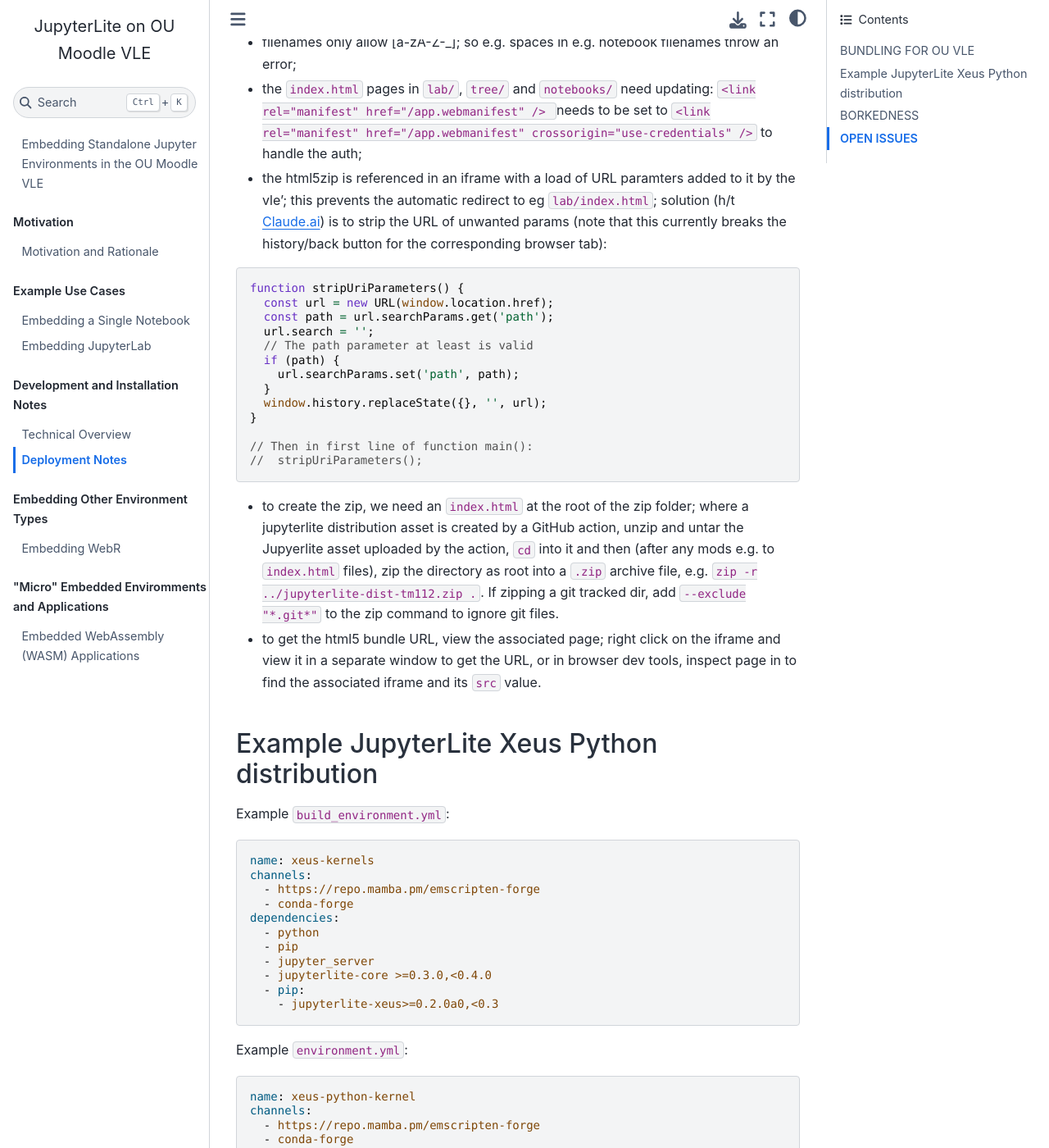
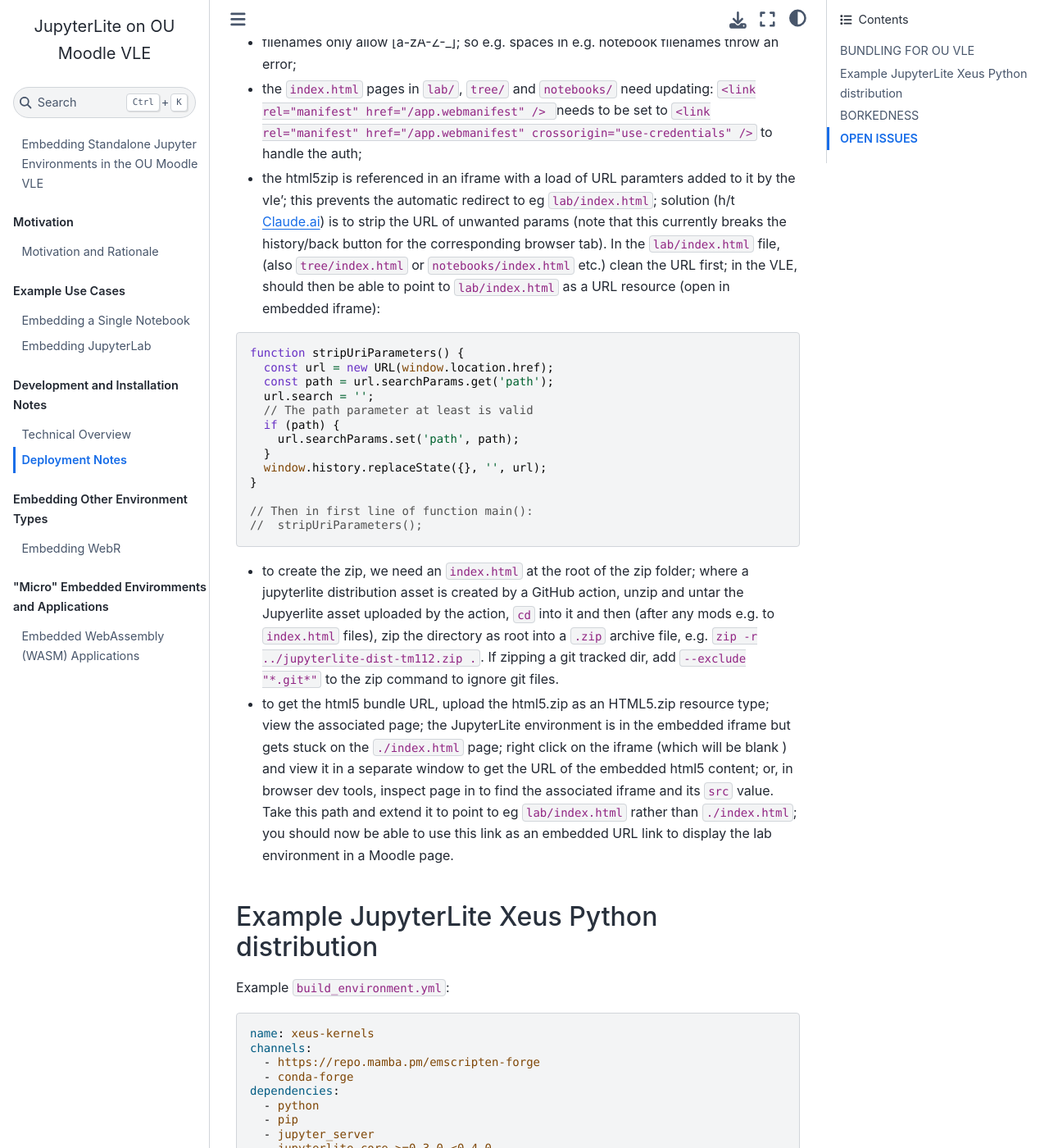
Before and after one commit to OpenComputingLab/jupyterlite_in_moodle_vle, a Jupyter Book: the page built from deployment_notes.md, in a window 1280 px wide and 1400 px high, scrolled down 367 px. Shown: the whole window at 82% size. Built offline with Jupyter Book 1.0.4 settings and Sphinx 7.4.7 and the Sphinx Book theme 1.1.4, drawn with Linux system fonts in a browser that asks for light colours; pages that are not in the unit, such as notebooks, are missing from menus.

Commit message:
additional deplyment notes

````diff
--- a/deployment_notes.md
+++ b/deployment_notes.md
@@ -11,7 +11,7 @@ Currently, we need some hacks to the jupyerlite distribtuion when bundling it fo
 
 - filenames only allow [a-zA-Z-_]; so e.g. spaces in e.g. notebook filenames throw an error;
 - the `index.html` pages in `lab/`, `tree/` and `notebooks/` need updating: `<link rel="manifest" href="/app.webmanifest" /> ` needs to be set to `<link rel="manifest" href="/app.webmanifest" crossorigin="use-credentials" />` to handle the auth;
-- the html5zip is referenced in an iframe with a load of URL paramters added to it by the vle'; this prevents the automatic redirect to eg `lab/index.html`; solution (h/t Claude.ai) is to strip the URL of unwanted params (note that this currently breaks the history/back button for the corresponding browser tab):
+- the html5zip is referenced in an iframe with a load of URL paramters added to it by the vle'; this prevents the automatic redirect to eg `lab/index.html`; solution (h/t Claude.ai) is to strip the URL of unwanted params (note that this currently breaks the history/back button for the corresponding browser tab). In the `lab/index.html` file, (also `tree/index.html` or `notebooks/index.html` etc.) clean the URL first; in the VLE, should then be able to point to `lab/index.html` as a URL resource (open in embedded iframe):
 
 ```javascript
 function stripUriParameters() {
@@ -30,7 +30,7 @@ function stripUriParameters() {
 ```
 
 - to create the zip, we need an `index.html` at the root of the zip folder;  where a jupyterlite distribution asset is created by a GitHub action, unzip and untar the Jupyerlite asset uploaded by the action, `cd` into it and then (after any mods e.g. to `index.html` files), zip  the directory as root into a `.zip` archive file, e.g. `zip -r ../jupyterlite-dist-tm112.zip .`. If zipping a git tracked dir, add `--exclude "*.git*"` to the zip command to ignore git files.
-- to get the html5 bundle URL, view the associated page; right click on the iframe and view it in a separate window to get the URL, or in browser dev tools, inspect page in to find the associated iframe and its `src` value.
+- to get the html5 bundle URL, upload the html5.zip as an HTML5.zip resource type; view the associated page; the JupyterLite environment is in the embedded iframe but gets stuck on the `./index.html` page; right click on the iframe (which will be blank ) and view it in a separate window to get the URL of the embedded html5 content; or, in browser dev tools, inspect page in to find the associated iframe and its `src` value. Take this path and extend it to point to eg `lab/index.html` rather than `./index.html`; you should now be able to use this link as an embedded URL link to display the lab environment in a Moodle page.
 
 ## Example JupyterLite Xeus Python distribution
 
````
